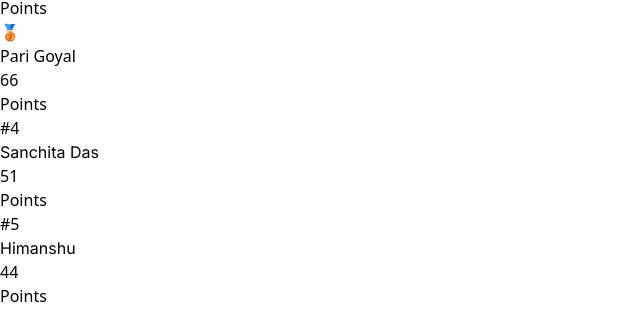
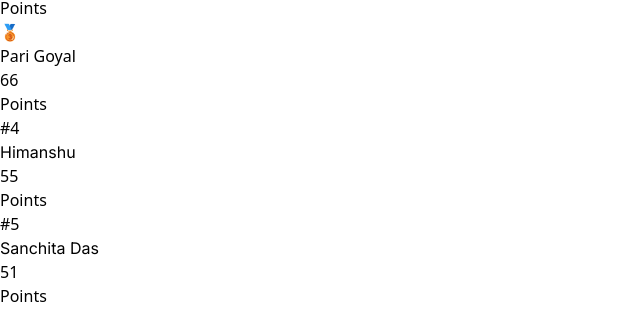
Before and after one commit to Latiyan15/cv2, a React (Vite) app: page / in a window 1280 px wide. Shown: the part 833-1143 px from the top of the page, without its empty margins (0-640 px from the left). Built offline with nearby package versions, Linux system fonts and the light colour scheme.

Commit message:
Update score for Himanshu from 44 to 55

```diff
--- a/src/pages/Home.tsx
+++ b/src/pages/Home.tsx
@@ -15,7 +15,7 @@ const Home = () => {
         { id: 8, name: 'Utsav Garg', score: 91 },
         { id: 9, name: 'Yashasvini Sharma', score: 4 },
         { id: 10, name: 'Khrish Chauhan', score: 19 },
-        { id: 11, name: 'Himanshu', score: 44 },
+        { id: 11, name: 'Himanshu', score: 55 },
         { id: 12, name: 'Akansha', score: 1 },
         { id: 13, name: 'Bhavya', score: 3 },
         { id: 14, name: 'Himani', score: 8 }
```
